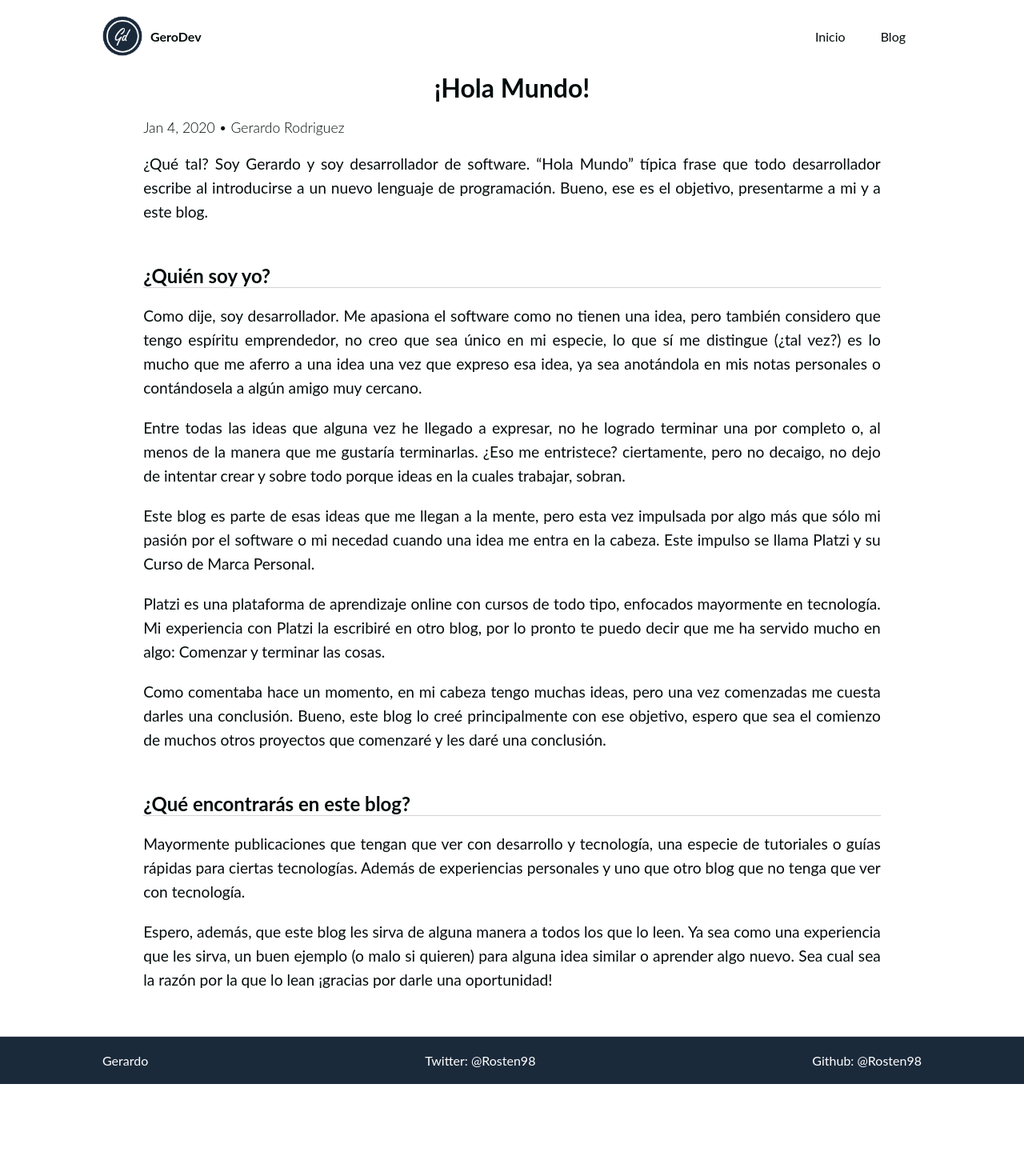
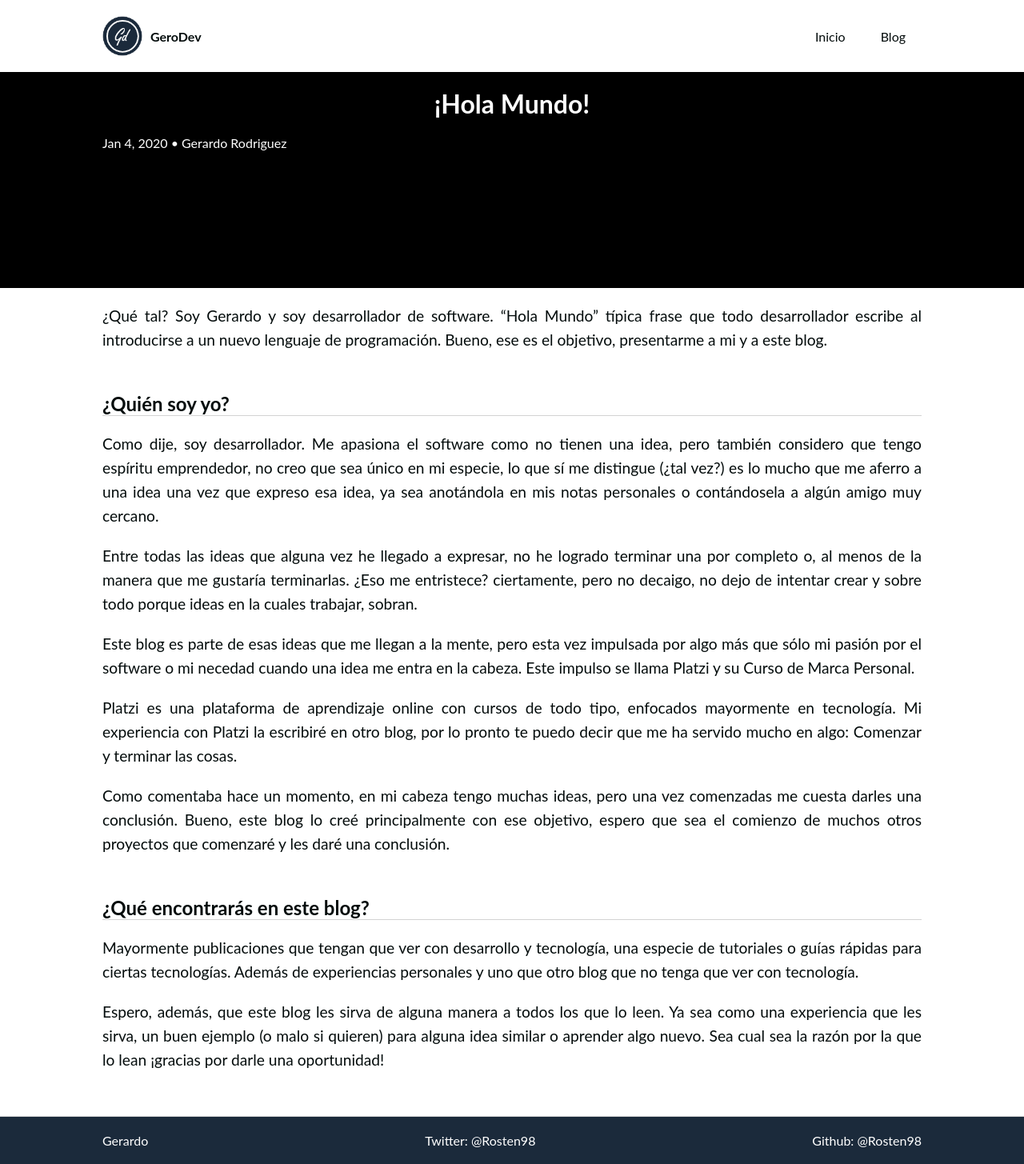
Before and after one commit to Rosten98/gerodev, a Jekyll site: the page built from _posts/2020-01-03-hola-mundo.md, in a window 1280 px wide. Shown: the whole page at 80% size. Built offline with Jekyll 4.4.1, drawn with Linux system fonts in a browser that asks for light colours; some web fonts are replaced; before the commit the page ends 1355 px from its top, so only the background shows below that.

Commit message:
Changed styles

```diff
--- a/_layouts/default.html
+++ b/_layouts/default.html
@@ -2,11 +2,9 @@
   {% include head.html %}
   <body>
     {% include header.html %}
-    <div class="container">
-      <main>
-        {{ content }}
-      </main>
-    </div>
+    <main>
+      {{ content }}
+    </main>
     {% include footer.html %}
   </body>
 </html>
--- a/_layouts/post.html
+++ b/_layouts/post.html
@@ -2,15 +2,13 @@
 layout: default
 ---
 
-<div class="post">
-  <div class="post-title">
+<header class="post-title">
   <h1>{{ page.title }}</h1>
   <time>
     {{ page.date | date: "%b %-d, %Y" }}{% if page.author %} • {{ page.author }}{% endif %}{% if
       page.meta %} • {{ page.meta }}{% endif %}
   </time>
-  </div>
-  <div class="post-content">
+</header>
+<article class="post-content">
   {{ content }}
-  </div>
-</div>
+</article>
--- a/_sass/_layout.scss
+++ b/_sass/_layout.scss
@@ -33,6 +33,10 @@ nav{
   }
 }
 
+header{
+  width: 100%;
+}
+
 a{
   text-decoration: none;
 }
@@ -45,12 +49,13 @@ h1{
 }
 
 .jumbotron{
-  width: 100%;
+  // width: 100%;
   background-color: $jumbotron;
-  padding: 120px;
+  padding: 60px;
   border-radius: 40px;
   text-align: center;
   font-weight: 300;
+  margin: 0 10%;
   b{
     font-size: 1.5rem;
   }
@@ -60,8 +65,8 @@ h1{
 }
 
 .division-container{
-  margin: 30px 0;
-  padding: 10px 50px;
+  margin: 30px 10%;
+  padding: 10px 0;
   h2{
     width: 100%;
     margin-bottom: 30px;
@@ -85,10 +90,6 @@ div.card span{
   font-size: 0.8rem;
 }
 
-.container{
-  margin: 0 10%;
-}
-
 .pages-content{
   margin: 0 10%;
   h3{
@@ -100,6 +101,7 @@ div.card span{
 }
 
 .card{
+  margin: 0 10%;
   padding: 40px 20px;
   border-bottom: 1px dashed;
   border-color: lightgrey;
@@ -135,13 +137,18 @@ a.link-to-post{
   color: $font-color
 }
 
-.post{
-  padding: 0 5%;
-  time{
-    text-align: center;
-    font-size: 1.1rem;
-    font-weight: 300;
+.post-title{
+  margin: 0 auto;
+  padding: 20px 10%;
+  height: 30%;
+  background-color: black;
+  time, h1{
+    color: white;
   }
+}
+
+.post-content{
+  padding: 0 10%;
   p{
     margin: 20px 0;
     font-size: 1.2rem;
@@ -160,7 +167,7 @@ footer{
   background-color: $main-dark;
   border-top: 1px solid lightgrey;
   margin-top: 55px;
-  padding: 20px 0;
+  padding: 20px 10%;
   width: 100%;
 
   div.container{
```
Lines whose indentation alone changed are shown as unchanged.
